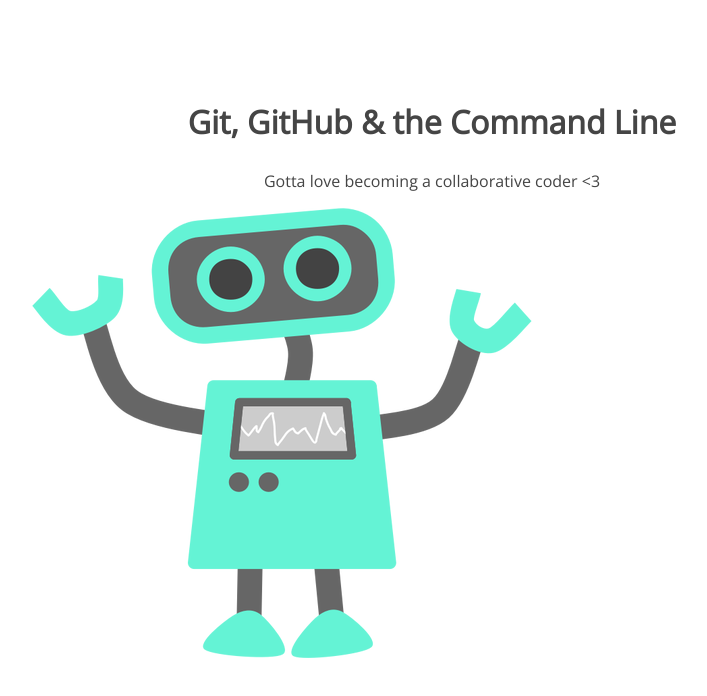
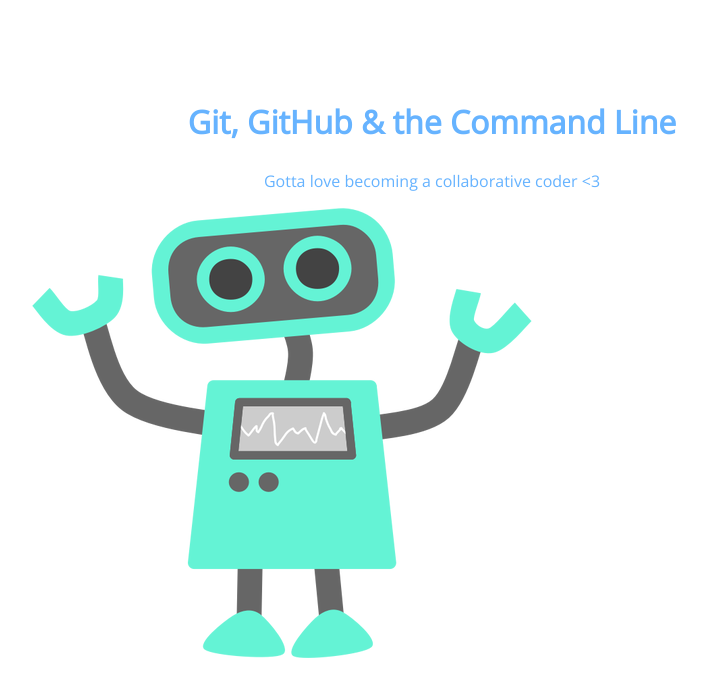
Before and after one commit to axthomas29/105-project, a plain HTML site: page 105-project-master/index.html in a window 1280 px wide. Shown: the whole page, without its empty margins (208-915 px from the left). Drawn offline with nearby package versions, Linux system fonts and the light colour scheme.

Commit message:
changed color of h1

```diff
--- a/105-project-master/css/style.css
+++ b/105-project-master/css/style.css
@@ -5,7 +5,7 @@ section {
 section h1,
 section p {
 	text-align: center;
-	color: #454545;
+	color: #66b3ff;
 }
 section h1 {
 	font: 32px 'Open Sans';
```
